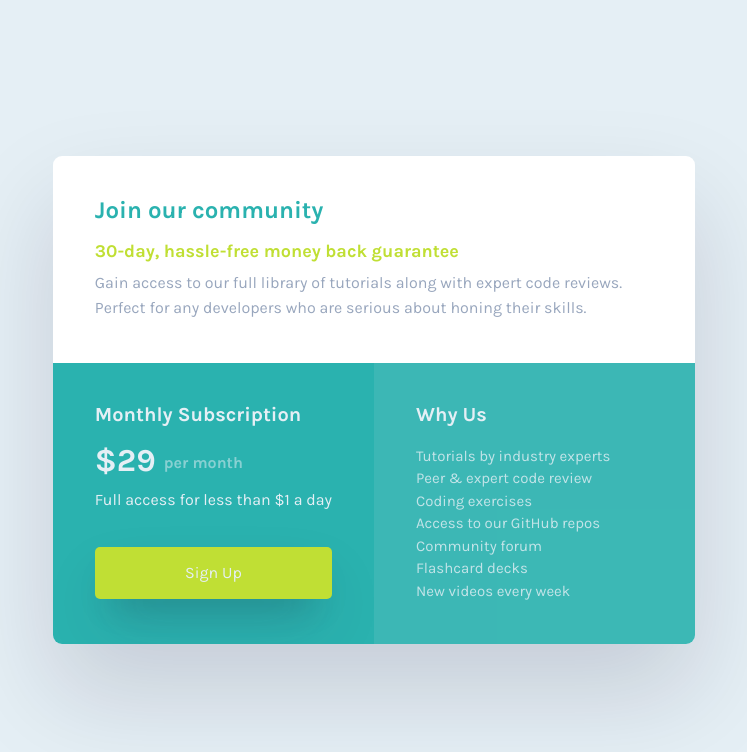
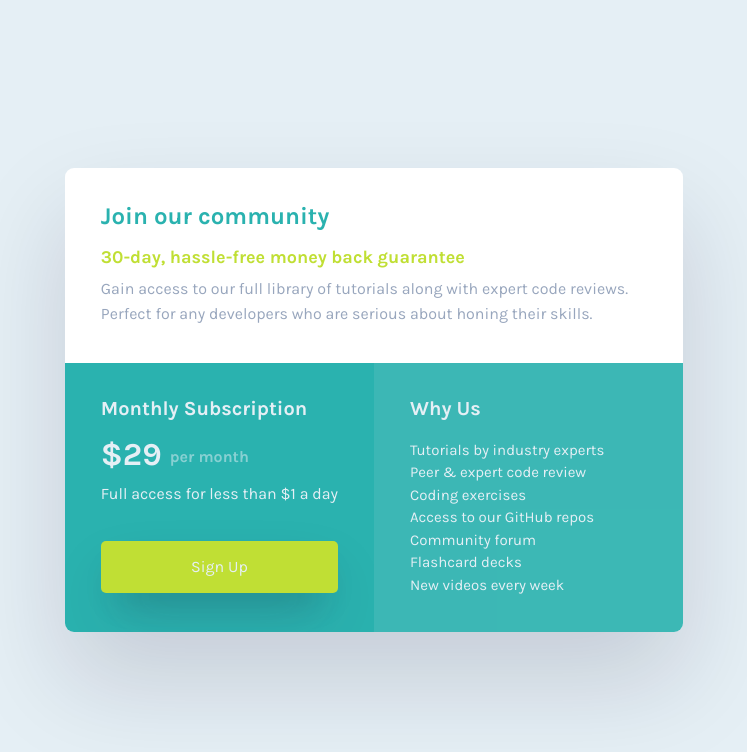
Before and after one commit to BhateshKhairnar/Single-Price-Grid-Component, a plain HTML site: page index.html in a window 1280 px wide. Shown: the whole page, without its empty margins (266-1013 px from the left). Drawn offline with Linux system fonts and the light colour scheme.

Commit message:
Update style.css

```diff
--- a/style.css
+++ b/style.css
@@ -45,7 +45,7 @@ body {
 }
 
 .card {
-  padding: 4.2rem;
+  padding: 3.6rem;
 }
 
 .card-1 {
@@ -137,7 +137,6 @@ body {
   line-height: 1.5;
   color: var(--Light-Gray);
   font-size: 1.5rem;
-  opacity: 0.8;
 }
 
 @media (max-width: 75em) {
```
